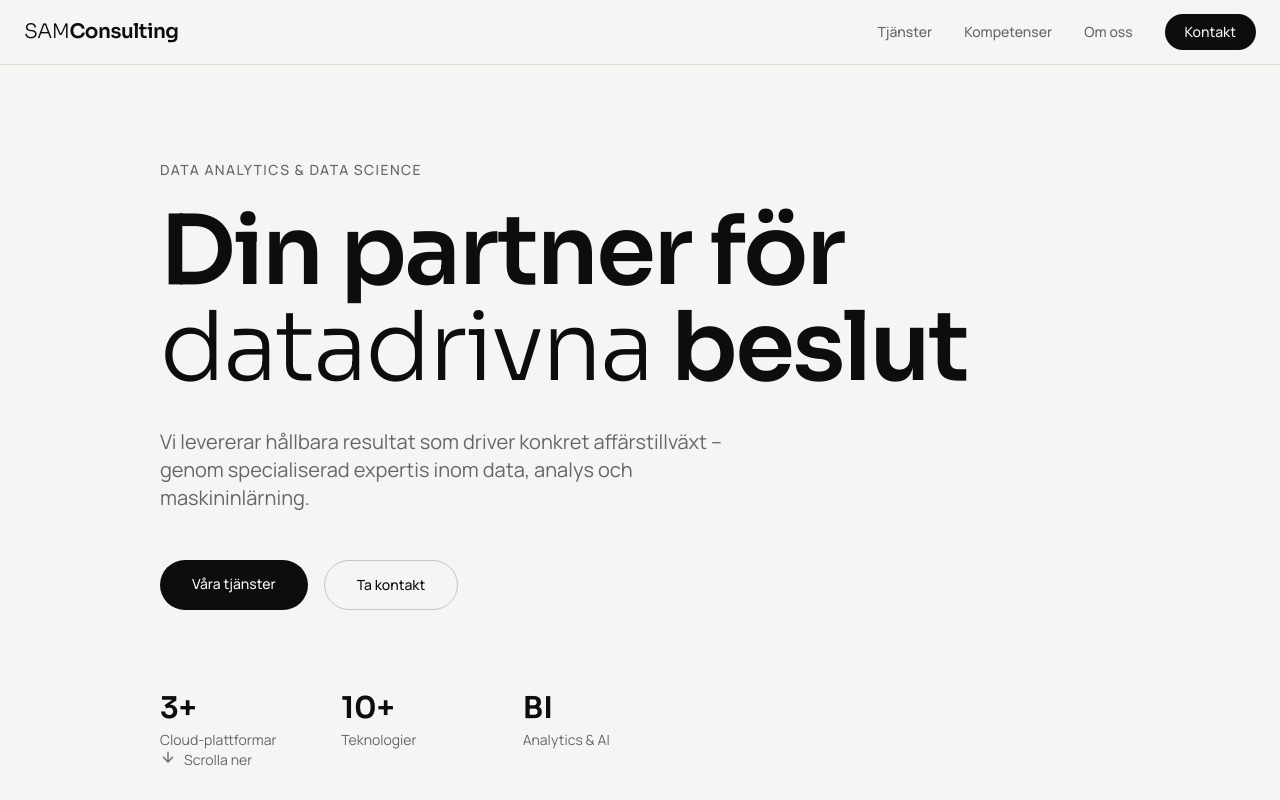
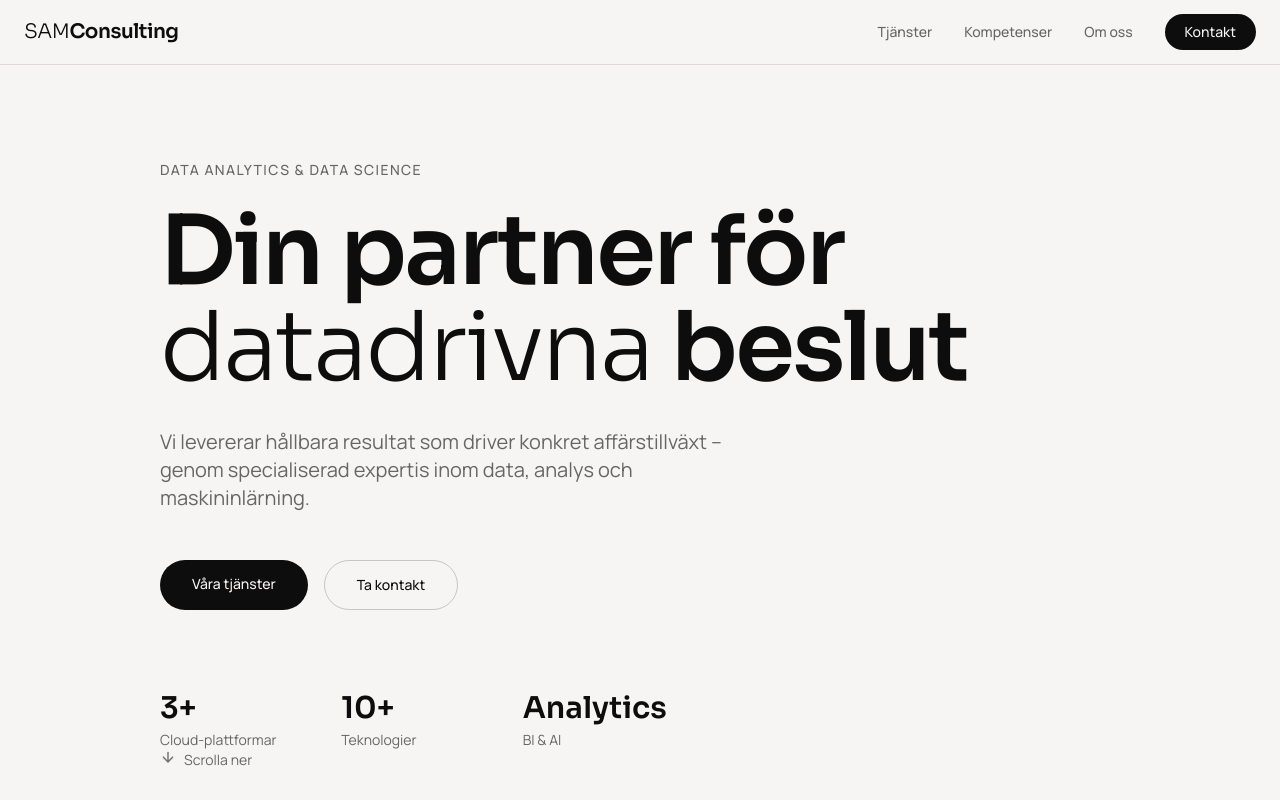
Before and after one commit to MiladKhanKhan/samconsulting, a React (Vite) app: page / in a window 1280 px wide. Shown: the top 800 px of the page. Built offline with nearby package versions, Linux system fonts and the light colour scheme; the HTML template or start-up script is replaced by a standard one.

Commit message:
Update Hero.tsx

```diff
--- a/src/components/Hero.tsx
+++ b/src/components/Hero.tsx
@@ -41,8 +41,8 @@ const Hero = () => {
             <p className="text-sm text-muted-foreground mt-1">Teknologier</p>
           </div>
           <div>
-            <p className="text-3xl font-heading font-semibold">BI</p>
-            <p className="text-sm text-muted-foreground mt-1">Analytics & AI</p>
+            <p className="text-3xl font-heading font-semibold">Analytics</p>
+            <p className="text-sm text-muted-foreground mt-1">BI & AI</p>
           </div>
         </div>
       </div>
```
